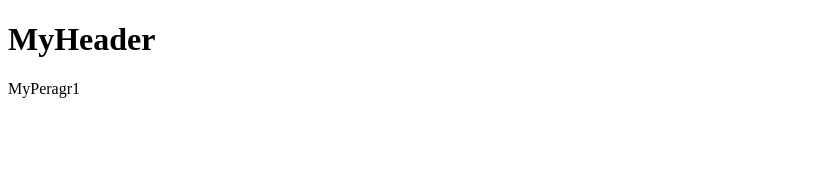
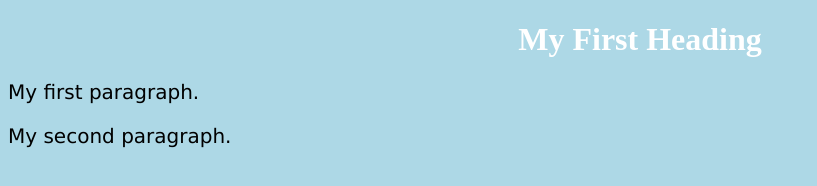
Before and after one commit to Feedotheman/first_project, a plain HTML site: page first.html in a window 1280 px wide. Shown: the whole page, without its empty margins (0-817 px from the left). Drawn offline with Linux system fonts and the light colour scheme.

Commit message:
add styles

```diff
--- a/first.html
+++ b/first.html
@@ -1,11 +1,30 @@
 <!DOCTYPE html>
 <html lang="ru">
 <head>
-	<meta charset="UTF-8">
-	<title>Моя страница</title>
+    <meta charset="UTF-8">
+    <meta name="viewport" content="width=device-width, initial-scale=1.0">
+    <title>Моя первая стилизованная страница</title>
+    <style>
+        body {
+            background-color: lightblue;
+        }
+
+        h1 {
+            color: white;
+            text-align: center;
+        }
+
+        p {
+            font-family: verdana;
+            font-size: 20px;
+        }
+    </style>
 </head>
 <body>
-	<h1>MyHeader</h1>
-	<p>MyPeragr1</p>
+
+    <h1>My First Heading</h1>
+    <p>My first paragraph.</p>
+    <p>My second paragraph.</p>
+
 </body>
 </html>
```
Also changed, not shown: second.html (+23 -3 lines).
